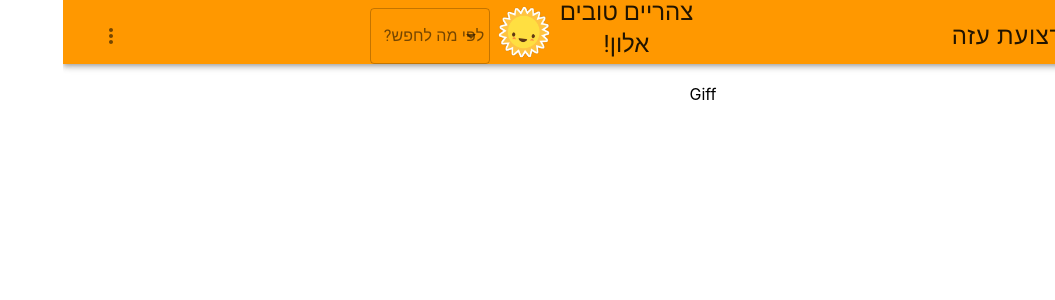
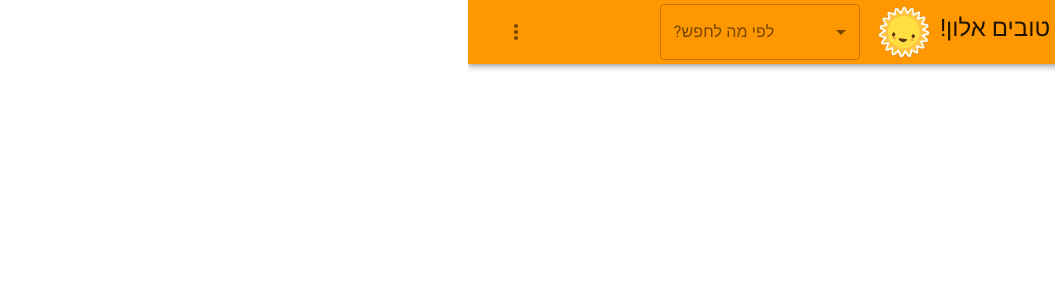
Before and after one commit to AlonBH/MerchManager, a React (Create React App) app: page / in a window 1280 px wide. Shown: the top 300 px of the page, without its empty margins (225-1280 px from the left). Built offline with nearby package versions, Linux system fonts and the light colour scheme.

Commit message:
ref(toolbar): refactored spacing and look

```diff
--- a/src/components/Navbar/RequestSearch/styles.ts
+++ b/src/components/Navbar/RequestSearch/styles.ts
@@ -7,7 +7,7 @@ const useStyles = makeStyles((theme) => ({
   },
   formControl: {
     margin: theme.spacing(1),
-    minWidth: 120,
+    minWidth: 200,
     fontSize: 'inherit',
   },
 }));
--- a/src/components/Navbar/index.tsx
+++ b/src/components/Navbar/index.tsx
@@ -23,8 +23,6 @@ const Navbar = () => {
     <div className={classes.root}>
       <AppBar position="static">
         <Toolbar className={classes.bar}>
-          <Grid className={classes.toolbarGrid} container>
-            <Grid item xs={6} className={classes.logoContainer}>
           <div className={classes.logoSection}>
             <Logo src={truckImg} />
             <span className={classes.title}>יובל</span>
@@ -32,22 +30,16 @@ const Navbar = () => {
           <Dropdown items={exportMenu}>
             <Button className={classes.navbutton}>ייצוא לרצועת עזה</Button>
           </Dropdown>
-            </Grid>
-            <Grid item xs={2} className={classes.greeting}>
+          <div className={classes.doubleSpacing} />
           <Typography variant="h5" gutterBottom>
             צהריים טובים אלון!
           </Typography>
           <div className={classes.sunLogo}>
             <Logo src={sunImg} />
           </div>
-            </Grid>
-            <Grid item xs={3} className={classes.search}>
           <RequestSearch />
-            </Grid>
-            <Grid item xs={1} className={classes.actions}>
+          <div className={classes.spacing} />
           <MoreOptionsMenu />
-            </Grid>
-          </Grid>
         </Toolbar>
       </AppBar>
     </div>
--- a/src/components/Navbar/styles.ts
+++ b/src/components/Navbar/styles.ts
@@ -8,7 +8,6 @@ const useStyles = makeStyles((theme: Theme) => ({
   },
   bar: {
     display: 'flex',
-    justifyContent: 'flex-start',
     height: '64px',
   },
   menuButton: {
@@ -41,15 +40,19 @@ const useStyles = makeStyles((theme: Theme) => ({
   },
   sunLogo: {
     height: '80%',
-  },
-  search: {
-    display: 'flex',
+    padding:'0 10px'
   },
   actions: {
     display: 'flex',
     justifyContent: 'flex-end',
     alignItems: 'center',
   },
+  doubleSpacing: {
+    flexGrow: 2,
+  },
+  spacing: {
+    flexGrow: 1,
+  }
 }));
 
 export default useStyles;
```
Lines whose indentation alone changed are shown as unchanged.
